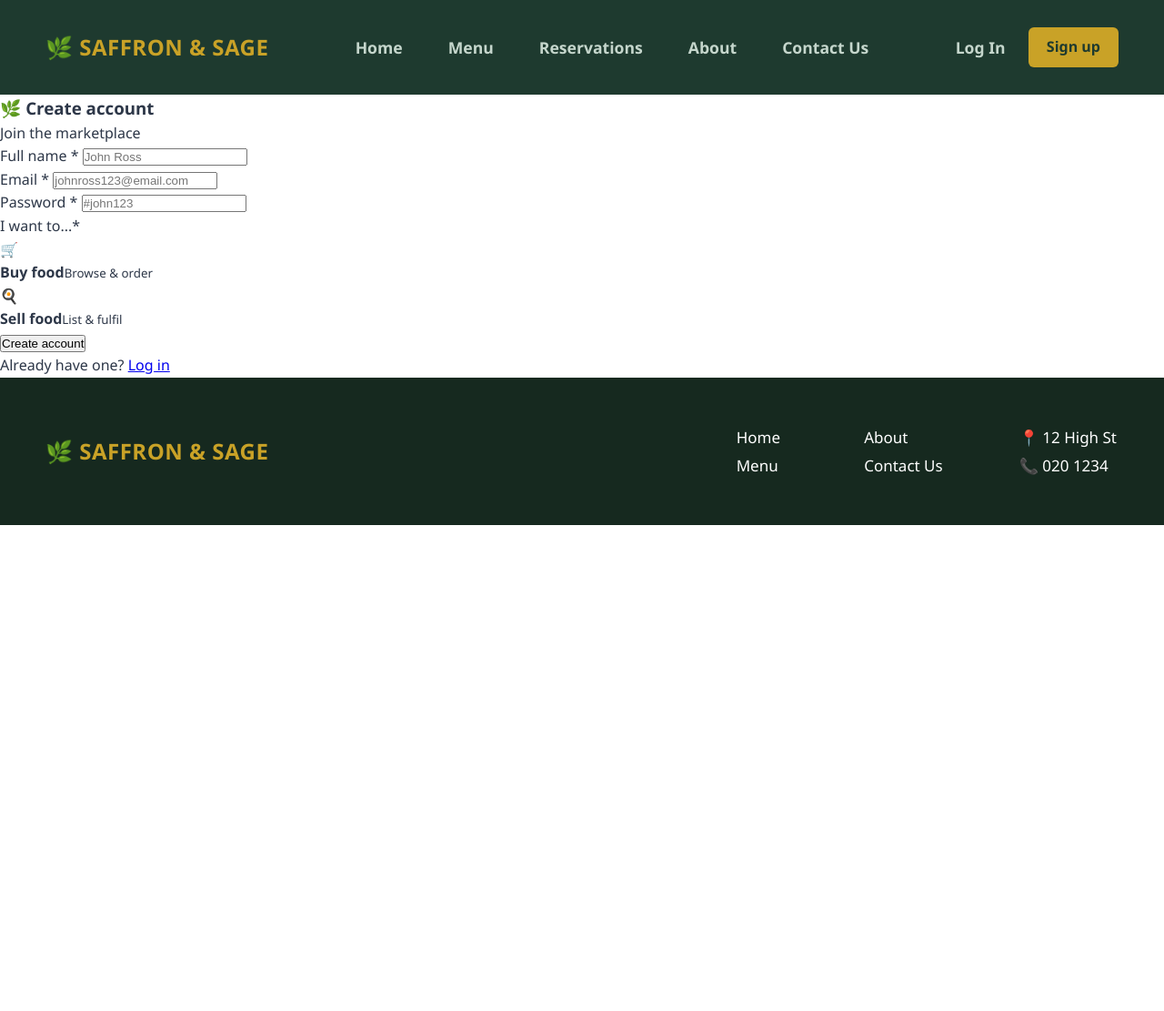
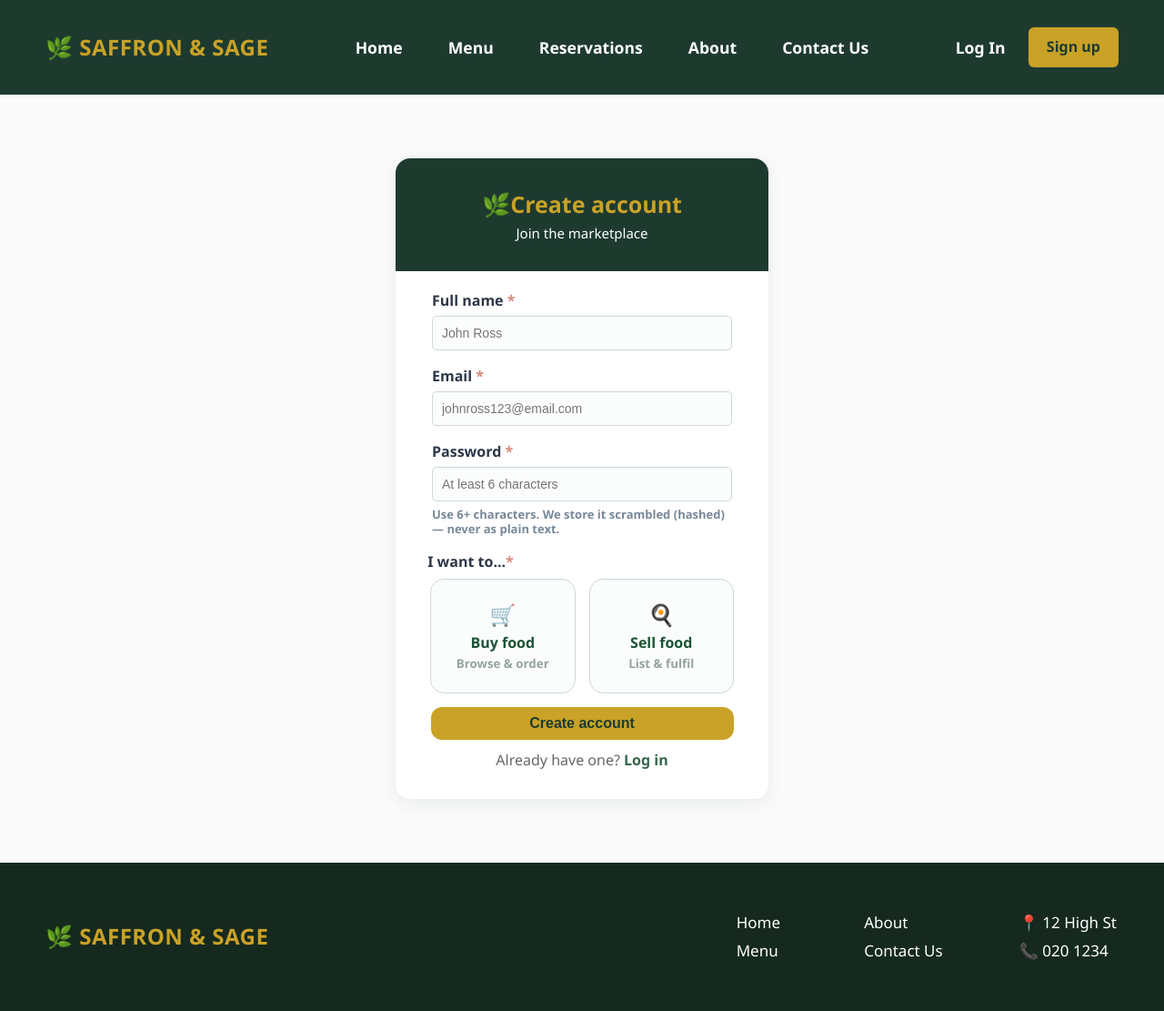
Before and after one commit to JakenevSynForge807/Saffron-Sage, a Flask app: page /signup in a window 1280 px wide. Shown: the whole page at 91% size. Before the commit the page ends 577 px from the top, so only its background shows below. Run offline with Flask 3, Linux system fonts and the light colour scheme.

Commit message:
Created the signup and login pages

```diff
--- a/app.py
+++ b/app.py
@@ -1,7 +1,9 @@
-from flask import Flask, render_template, request
+from flask import Flask, render_template, request, redirect, url_for, flash, session
+from werkzeug.security import generate_password_hash, check_password_hash
 import sqlite3
 
 app = Flask(__name__)
+app.secret_key = 'bananas'
 
 def db():
     conn = sqlite3.connect("saffron.db")
@@ -83,26 +85,65 @@ def contact():
 
     return render_template("contact.html", contactMessage=contactMessage)
 
-@app.route("/signup")
+@app.route("/signup", methods=["GET", "POST"])
 def signup():
-    # signupMessage = None
 
-    # if request.method=="POST":
-    #     fullname = request.form["fullname"]
-    #     email = request.form["email"]
-    #     password = request.form["password"]
-    #     role = request.form{"role"}
+    if request.method=="POST":
+        fullname = request.form["fullname"]
+        email = request.form["email"]
+        password = generate_password_hash(request.form["password"])
+        role = request.form["role"]
 
-    #     conn = db()
-    #     conn.execute("""INSERT INTO signup(fullname, email, password, role)
-    #                 Values(?, ?, ?, ?)""",
-    #                 (fullname, email, password, role)
-    #                 )
+        try:
+            conn = db()
+            conn.execute("""INSERT INTO usersInfo(fullname, email, password, role)
+                        Values(?, ?, ?, ?)""",
+                        (fullname, email, password, role)
+                        )
 
-    #     conn.commit(); conn.close()
-    #     signupMessage = f"Thank you {fullname} for signing up! You may now log into your account."
+            conn.commit(); conn.close()
+            flash(f"Thank you {fullname}! Your account has been created successfully.", "success")
+
+            return redirect(url_for("login"))
+
+        except sqlite3.IntegrityError:
+            flash(f"Error: The email '{email}' is already registered. Please use a different email.", "error")
 
     return render_template("signup.html")
 
+@app.route("/login", methods=["GET", "POST"])
+def login():
+    if request.method == "POST":
+        email = request.form["email"]
+        password = request.form["password"]
+
+        conn = db()
+        user = conn.execute("SELECT * FROM usersInfo WHERE email=?", (email,)).fetchone()
+        conn.close()
+
+        if user and check_password_hash(user[3], password):
+            session["id"] = user[0]
+            session["role"] = user[4]
+            session["fullname"] = user[1]
+            return redirect(url_for("dashboard"))
+        else:
+            flash("Invalid email or password.", "error")
+
+    return render_template("login.html")
+
+@app.route("/logout")
+def logout():
+    session.clear()
+    return redirect(url_for("login"))
+
+@app.route("/dashboard")
+def dashboard():
+    if "id" not in session:
+        return redirect(url_for("login"))
+
+    role = session["role"]
+
+    return render_template("dashboard.html", role=role)
+
 if __name__ == "__main__":
     app.run(debug=True)
--- a/static/style.css
+++ b/static/style.css
@@ -8,6 +8,8 @@ body {
     font-family: 'Segoe UI';
     color: #2d3748;
     line-height: 1.6;
+    margin: 0;
+    background-color: #fafafa;
 }
 
 .navbar {
@@ -32,7 +34,7 @@ body {
 }
 
 .navlinks a {
-    color: #c5d6cc;
+    color: white;
     text-decoration: none;
     font-size: 1.1rem;
     font-weight: 600;
@@ -546,7 +548,7 @@ body {
 }
 
 .login{
-    color: #c5d6cc;
+    color: white;
     text-decoration: none;
     font-size: 1.1rem;
     font-weight: 600;
@@ -556,6 +558,276 @@ body {
 .login:hover{
     color:#c9a227;
     cursor: pointer;
+}
+
+.signup-page{
+    min-height: calc(100vh - 60px);
+    display: flex;
+    align-items: center;
+    justify-content: center;
+    padding: 70px;
+}
+
+.auth{
+    background: #fff;
+    border-radius:16px;
+    box-shadow: 0 4px 18px rgba(30, 58, 47, .08);
+    width: 100%;
+    max-width: 410px;
+    overflow: hidden;
+}
+
+.auth .signup-top{
+    text-align: center;
+    background: #1e3a2f;
+    padding: 30px;
+}
+
+.auth .signup-top h3{
+    color:#c9a227;
+    font-size: 25px;
+}
+
+.auth .signup-top p{
+    color: white;
+    font-size: 15px;
+}
+
+.signup-content{
+    text-align: center;
+    padding: 30px 20px 30px 20px;
+}
+
+.signup-form-group{
+    display: grid;
+    grid-template-rows: 1fr 1fr 1fr;
+    padding: 0 20px 0 20px;
+    margin-top: -10px;
+}
+
+.signup-form-group label{
+    font-weight: 700;
+    text-align: left;
+    margin-bottom: 5px;
+}
+
+.signup-page .asterisk{
+    color: #d98a7b;
+}
+
+.password-security{
+    font-size: 13px;
+    color: lightslategray;
+    font-weight: 600;
+    text-align: left;
+    padding: 0 20px 0 20px;
+    margin-top: -20px;
+    margin-bottom: 15px;
+    line-height: 1.3;
+}
+
+.signup-form-group input {
+    width: 100%;
+    border: 1.5px solid #cdd9d3;
+    border-radius: 5px;
+    padding: 10px;
+    background: #fbfdfc;
+    font-size: 14px;
+    box-sizing: border-box;
+    margin-bottom: -5px;
+    margin-top: -2px;
+}
+
+.signup-form-group-bottom .signup-bottom-heading{
+    font-weight: 700;
+    margin-left: -245px;
+}
+
+.auth .roles{
+    display: flex;
+    gap: 15px;
+    margin: 5px 18px 10px;
+}
+
+.auth .roles label{
+    flex: 1;
+    border: 1.5px solid #cdd9d3;
+    border-radius: 15px;
+    padding: 20px;
+    background: #fbfdfc;
+    cursor: pointer;
+    display: flex;
+    flex-direction: column;
+    align-items: center;
+}
+
+.auth .roles label:hover{
+    border-color:#c9a227;
+    background:#fff3c9;
+}
+
+.auth .roles .ic{
+    font-size: 23px;
+}
+
+.auth .roles b{
+    color:#1b5335;
+}
+
+.auth .roles small{
+    font-weight: 700;
+    color:#94a3a0;
+}
+
+.auth .roles input{
+    display: none;
+}
+
+.auth .roles label:has(input:checked){
+    border: 2px solid #c9a227;
+    background: #f8f5e8;
+}
+
+.auth button{
+    display: inline-block;
+    background: #c9a227;
+    color: #1e3a2f;
+    text-decoration: none;
+    padding: 9px 20px;
+    border-radius: 12px;
+    font-weight: 700;
+    font-size: 1rem;
+    border: none;
+    cursor: pointer;
+    width: 100%;
+    max-width: 333px;
+    margin-top: 5px;
+    margin-bottom: 10px;
+}
+
+.auth button:hover{
+    background:#d16c00;
+}
+
+.login-link{
+    color:#676767;
+}
+
+.login-link a{
+    color:#34664b;
+    text-decoration: none;
+    font-weight: 600;
+}
+
+.login-link a:hover{
+    text-decoration: underline;
+}
+
+.login-page{
+    min-height: calc(100vh - 60px);
+    display: flex;
+    align-items: center;
+    justify-content: center;
+    padding: 70px;
+}
+
+.autho{
+    background: #fff;
+    border-radius: 16px;
+    box-shadow: 0 4px 18px rgba(30, 58, 47, .08);
+    width: 100%;
+    max-width: 410px;
+    overflow: hidden;
+}
+
+.autho .login-top{
+    text-align: center;
+    background: #1e3a2f;
+    padding: 30px;
+}
+
+.autho .login-top h3{
+    color:#c9a227;
+    font-size: 25px;
+}
+
+.autho .login-top p{
+    color: white;
+    font-size: 15px;
+}
+
+.login-content{
+    text-align: center;
+    padding: 30px 20px 30px 20px;
+}
+
+.login-form-group{
+    padding: 0 20px;
+    margin-bottom: 22px;
+}
+
+.login-form-group label{
+    display: block;
+    font-weight: 700;
+    text-align: left;
+}
+
+.login-page .asterisk{
+    color: #d98a7b;
+}
+
+.login-form-group input {
+    width: 100%;
+    border: 1.5px solid #cdd9d3;
+    border-radius: 9px;
+    padding: 13px;
+    background: #fbfdfc;
+    font-size: 14px;
+    box-sizing: border-box;
+    margin-top: 8px;
+}
+
+.autho button{
+    background: #c9a227;
+    color: #1e3a2f;
+    padding: 12px 20px;
+    border-radius: 10px;
+    font-weight: 700;
+    font-size: 1rem;
+    border: none;
+    cursor: pointer;
+    width: calc(100% - 40px);
+    margin: 0 20px 10px;
+}
+
+.autho button:hover{
+    background:#d16c00;
+}
+
+.signup-link{
+    color:#676767;
+}
+
+.signup-link a{
+    color:#34664b;
+    text-decoration: none;
+    font-weight: 600;
+}
+
+.signup-link a:hover{
+    text-decoration: underline;
+}
+
+.login-error{
+    background: #fce5e1;
+    color: #a92f25;
+    border-left: 5px solid #c93f32;
+    border-radius: 10px;
+    padding: 15px 18px;
+    margin: 0 20px 25px;
+    text-align: left;
+    font-weight: 700;
+    font-size: 16px;
 }
 
 @media (max-width: 600px){
--- a/templates/base.html
+++ b/templates/base.html
@@ -16,11 +16,21 @@
             <a href="/reservations" class="{{ 'current' if current_path == '/reservations' else '' }}">Reservations</a>
             <a href="/about" class="{{ 'current' if current_path == '/about' else '' }}">About</a>
             <a href="/contact" class="{{ 'current' if current_path == '/contact' else '' }}">Contact Us</a>
+
+            {% if session.id %}
+                <a href="/dashboard" class="{{ 'current' if current_path == '/dashboard' else '' }}">Dashboard</a>
+                <a href="/logout">Log Out</a>
+            {% endif %}
         </div>
 
-        <a href="/login" class="login">Log In</a>
+        {% if session.id %}
+            <span class="user-info">Welcome, {{ session.fullname }} ({{ session.role }})</span>
 
-        <a href="/signup" class="btn">Sign up</a>
+        {% else %}
+            <a href="/login" class="login">Log In</a>
+
+            <a href="/signup" class="btn">Sign up</a>
+        {% endif %}
     </nav>
 
     {% block content %}{% endblock %}
--- a/templates/signup.html
+++ b/templates/signup.html
@@ -14,24 +14,26 @@
 
     {% block content %}
 
-    <div class="signup-content">
+    <div class="signup-page">
+
+        <div class="auth">
 
             <section class="signup-top">
-            <h3>🌿 Create account</h3>
+                <h3>🌿Create account</h3>
                 <p>Join the marketplace</p>
             </section>
 
-        {% if contactMessage %}
-
-        <p style="color: green; text-align: center;">{{signupMessage}}</p>
-
-        {% endif %}
+            {% with messages = get_flashed_messages(with_categories=true) %}
+            {% for category, message in messages %}
+            <p style="color: green; text-align: center;">{{ message }}</p>
+            {% endfor %}
+            {% endwith %}
 
             <section class="signup-content">
                 <form class="signup-form" method="POST" action="/signup">
                     <div class="signup-form-group">
                         <label>Full name <span class="asterisk">*</span></label>
-                    <input type="text" placeholder="John Ross" name="name" required>
+                        <input type="text" placeholder="John Ross" name="fullname" required>
                     </div>
 
                     <div class="signup-form-group">
@@ -41,20 +43,27 @@
 
                     <div class="signup-form-group">
                         <label>Password <span class="asterisk">*</span></label>
-                    <input type="password" placeholder="#john123" name="password" required>
+                        <input type="password" placeholder="At least 6 characters" name="password" required>
                     </div>
 
-                <div class="signup-form-group">
-                    <label>I want to...<span class="asterisk">*</span></label>
+                    <p class="password-security">Use 6+ characters. We store it scrambled (hashed) — never as plain
+                        text.</p>
+
+                    <div class="signup-form-group-bottom">
+                        <label class="signup-bottom-heading">I want to...<span class="asterisk">*</span></label>
 
                         <div class="roles">
-                        <label class="role-opt sel">
-                            <div class="ic">🛒</div><b>Buy food</b><small>Browse &amp; order</small>
-                            <input type="radio" name="role" value="buyer" checked hidden>
+                            <label>
+                                <input type="radio" name="role" value="buyer">
+                                <div class="ic">🛒</div>
+                                <b>Buy food</b>
+                                <small>Browse &amp; order</small>
                             </label>
-                        <label class="role-opt">
-                            <div class="ic">🍳</div><b>Sell food</b><small>List &amp; fulfil</small>
-                            <input type="radio" name="role" value="seller" hidden>
+                            <label>
+                                <input type="radio" name="role" value="seller">
+                                <div class="ic">🍳</div>
+                                <b>Sell food</b>
+                                <small>List &amp; fulfil</small>
                             </label>
                         </div>
                     </div>
@@ -63,9 +72,11 @@
                         <button type="submit">Create account</button>
                     </div>
 
-                <p>Already have one? <a href="/login">Log in</a></p>
+                    <p class="login-link">Already have one? <a href="/login">Log in</a></p>
                 </form>
             </section>
+
+        </div>
 
     </div>
 
```
Also changed, not shown: init_db.py (+9 -1 lines), templates/dashboard.html (added, +37 -0 lines), templates/login.html (+61 -0 lines), saffron.db. Lines whose indentation alone changed are shown as unchanged.
